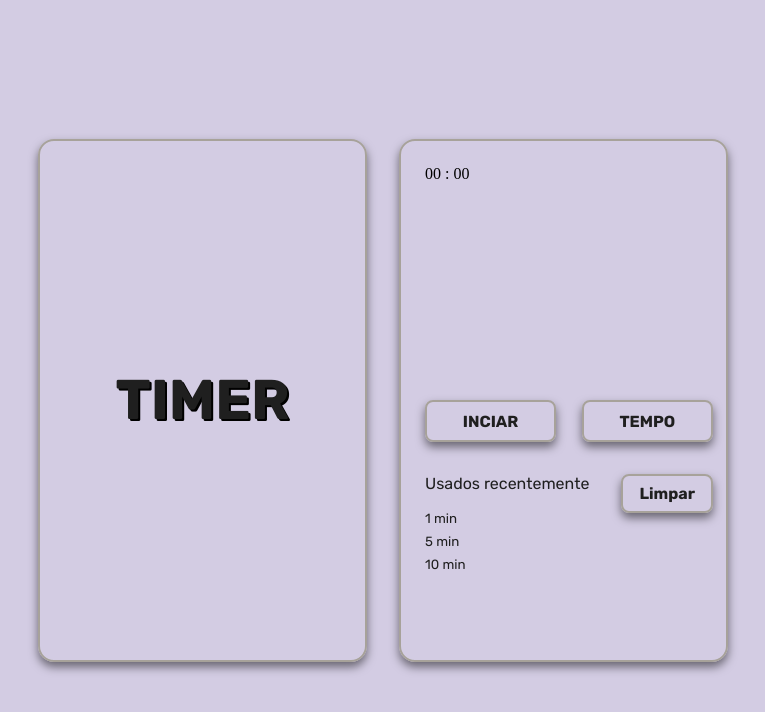
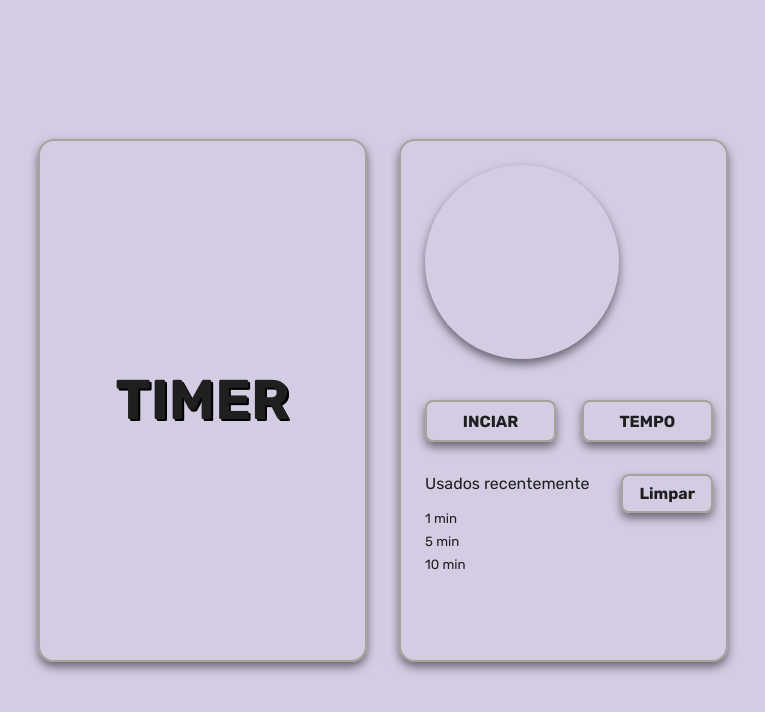
Before and after one commit to andreugross/countdownTimer, a React (Create React App) app: page / in a window 1280 px wide. Shown: the top 712 px of the page, without its empty margins (257-1022 px from the left). Built offline with nearby package versions, Linux system fonts and the light colour scheme.

Commit message:
instala e configura styled-components

```diff
--- a/package.json
+++ b/package.json
@@ -9,6 +9,8 @@
     "react": "^18.2.0",
     "react-dom": "^18.2.0",
     "react-scripts": "5.0.1",
+    "styled-component": "^2.8.0",
+    "styled-components": "^5.3.5",
     "web-vitals": "^2.1.4"
   },
   "scripts": {
--- a/src/components/Progress.jsx
+++ b/src/components/Progress.jsx
@@ -1,24 +1,50 @@
-import React from "react";
+import React, { useEffect, memo } from "react";
 import { useCountDown } from "../hooks/useCountDown";
+import styled, { keyframes, css } from "styled-components";
 
 function Progress({
   timeInMilliseconds,
   stopTimer,
   countDownStarted,
   countDownTime,
+  animationDuration,
 }) {
-
   const [seconds, minutes] = useCountDown({
     timeInMilliseconds,
     countDownStarted,
     countDownTime,
-  })
+  });
 
   /* customizar o tempo */
   const cMin = minutes < 10 ? `0` + minutes : minutes;
-  const cSec = minutes < 10 ? `0` + seconds : seconds;
+  const cSec = seconds < 10 ? `0` + seconds : seconds;
 
-  return <div className="pg-container">{ cMin } : { cSec }</div>;
+  // parar o timer e resetar
+  useEffect(() => {
+    if (minutes + seconds <= 0) {
+      stopTimer();
+      return;
+    }
+  });
+
+  return (
+    <div className="pg-container">
+      <PgWidget>
+
+      </PgWidget>
+    </div>
+  );
 }
 
-export default Progress;
+export default memo(Progress);
+
+const left = keyframes`100% {transform: rotate(180deg)}`;
+const right = keyframes`100% {transform: rotate(180deg)}`;
+
+const PgWidget = styled.div`
+  height: 194px;
+  width: 194px;
+  border-radius: 50%;
+  position: relative;
+  box-shadow: 0px 5px 10px 0px rgba(0, 0, 0, 0.5);
+`;
--- a/src/components/Timer.jsx
+++ b/src/components/Timer.jsx
@@ -47,6 +47,9 @@ function Timer() {
   // get time ahead in milliseconds
   const countDownTime = new Date().getTime() + timeInMilliseconds;
 
+  // calcula duração da animação
+  const animationDuration = ((countDownTime - new Date().getTime()) / 1000) / 2;
+
   return (
     <div className="timer">
       <Progress
@@ -55,6 +58,7 @@ function Timer() {
           stopTimer,
           countDownStarted,
           countDownTime,
+          animationDuration
         }}
       />
       <Actions
@@ -67,7 +71,7 @@ function Timer() {
           startTimer,
           stopTimer,
           usedTimes,
-          setUsedTimes,
+          setUsedTimes
         }}
       />
     </div>
```
Also changed, not shown: 1 other file (tests, documents, lock files or other folders).
